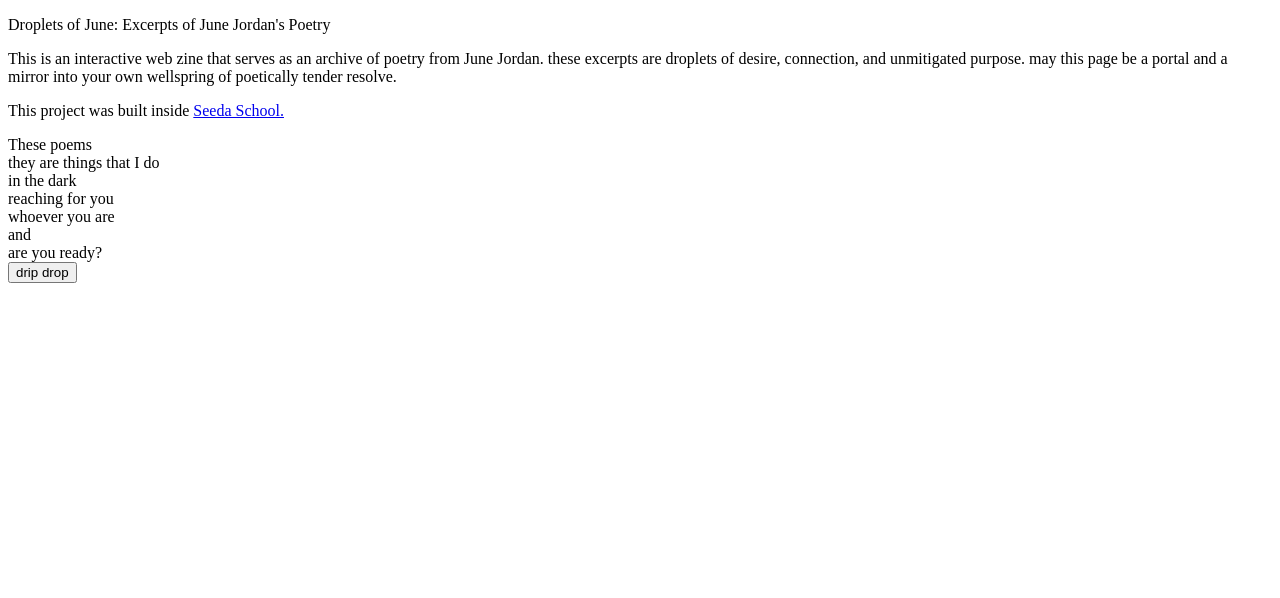
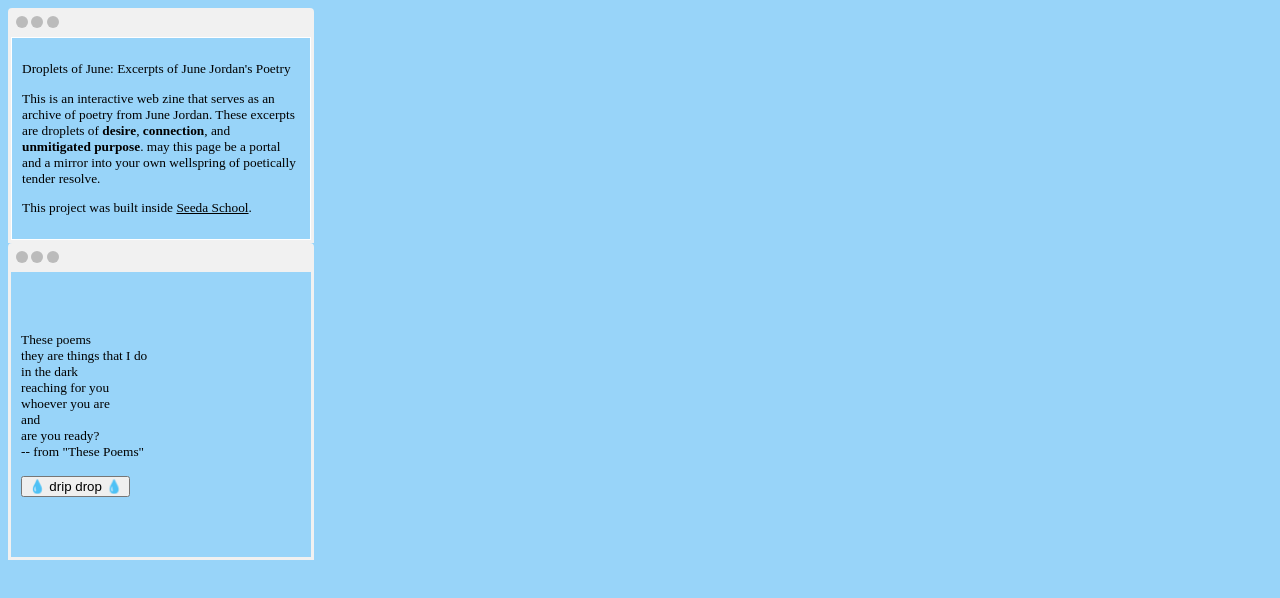
Before and after one commit to dvalexis/droplets-of-june, a plain HTML site: page index.html in a window 1280 px wide. Drawn offline with Linux system fonts and the light colour scheme; a web font is replaced by a local one.

Commit message:
adding CSS styling to description and quote elements

```diff
--- a/index.html
+++ b/index.html
@@ -3,14 +3,31 @@
 	<head>
     <meta charset="UTF-8">
     <title>Droplets of June</title>
+    <link rel="stylesheet" href="styles.css">
+    <link rel="preconnect" href="https://fonts.googleapis.com">
+    <link rel="preconnect" href="https://fonts.gstatic.com" crossorigin>
+    <link href="https://fonts.googleapis.com/css2?family=Cormorant+SC:wght@300;700&display=swap" rel="stylesheet">
   </head>
 	<body>
-		<div>
+        <div class="description-container">
+            <div class="top">
+              <span class="dot"></span>
+              <span class="dot"></span>
+              <span class="dot"></span>
+            </div>
+		    <div class="description-content">
                 <p>Droplets of June: Excerpts of June Jordan's Poetry</p>
-            <p>This is an interactive web zine that serves as an archive of poetry from June Jordan. these excerpts are droplets of desire, connection, and unmitigated purpose. may this page be a portal and a mirror into your own wellspring of poetically tender resolve.</p>
-            <p>This project was built inside <a href="https://www.seedaschool.com/">Seeda School.</a></p>
+                <p>This is an interactive web zine that serves as an archive of poetry from June Jordan. These excerpts are droplets of <b>desire</b>, <b>connection</b>, and <b>unmitigated purpose</b>. may this page be a portal and a mirror into your own wellspring of poetically tender resolve.</p>
+                <p>This project was built inside <a href="https://www.seedaschool.com/">Seeda School</a>.</p>
             </div>
-        <div>
+        </div>
+        <div class="quotes-container">
+            <div class="top">
+              <span class="dot"></span>
+              <span class="dot"></span>
+              <span class="dot"></span>
+            </div>
+            <div class="quotes-content">
                 These poems<br>
                 they are things that I do<br>
                 in the dark<br>
@@ -18,7 +35,9 @@
                 whoever you are<br>
                 and<br>
                 are you ready?<br>
-            <button>drip drop</button>
+                -- from "These Poems"<br><br>
+                <button>💧 drip drop 💧</button>
+            </div>
         </div>
 	</body>
 </html>
--- /dev/null
+++ b/styles.css
@@ -0,0 +1,49 @@
+body {
+    background-color: #98d4f9 ;
+    font-family: 'Cormorant SC', serif;
+}
+
+a {
+    color: black;
+}
+
+.description-content {
+    border: 1px solid white;
+    padding: 10px;
+    max-width: 300px;
+}
+
+.quotes-content {
+    padding: 10px;
+	margin: 50px auto;
+	max-width: 300px;
+}
+
+.dot {
+    height: 12px;
+    width: 12px;
+    background-color: #bbb;
+    border-radius: 50%;
+    display: inline-block;
+  }
+
+  .description-container {
+    border: 3px solid #f1f1f1;
+    border-top-left-radius: 4px;
+    border-top-right-radius: 4px;
+    max-width: 300px;
+    font-size: smaller;
+  }
+
+  .quotes-container {
+    border: 3px solid #f1f1f1;
+    border-top-left-radius: 4px;
+    border-top-right-radius: 4px;
+    max-width: 300px;
+    font-size: smaller;
+  }
+
+  .top {
+    padding: 5px;
+    background: #f1f1f1;
+  }
```
Lines whose indentation alone changed are shown as unchanged.
